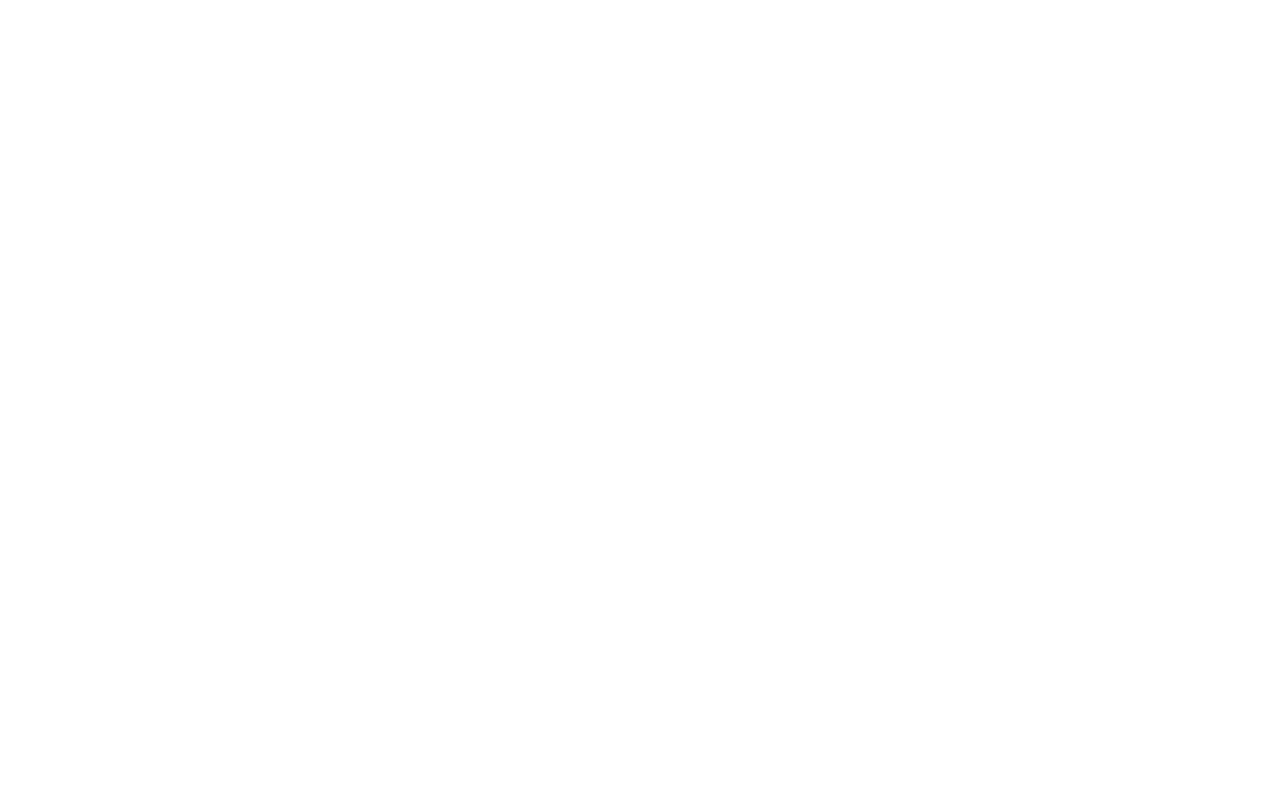
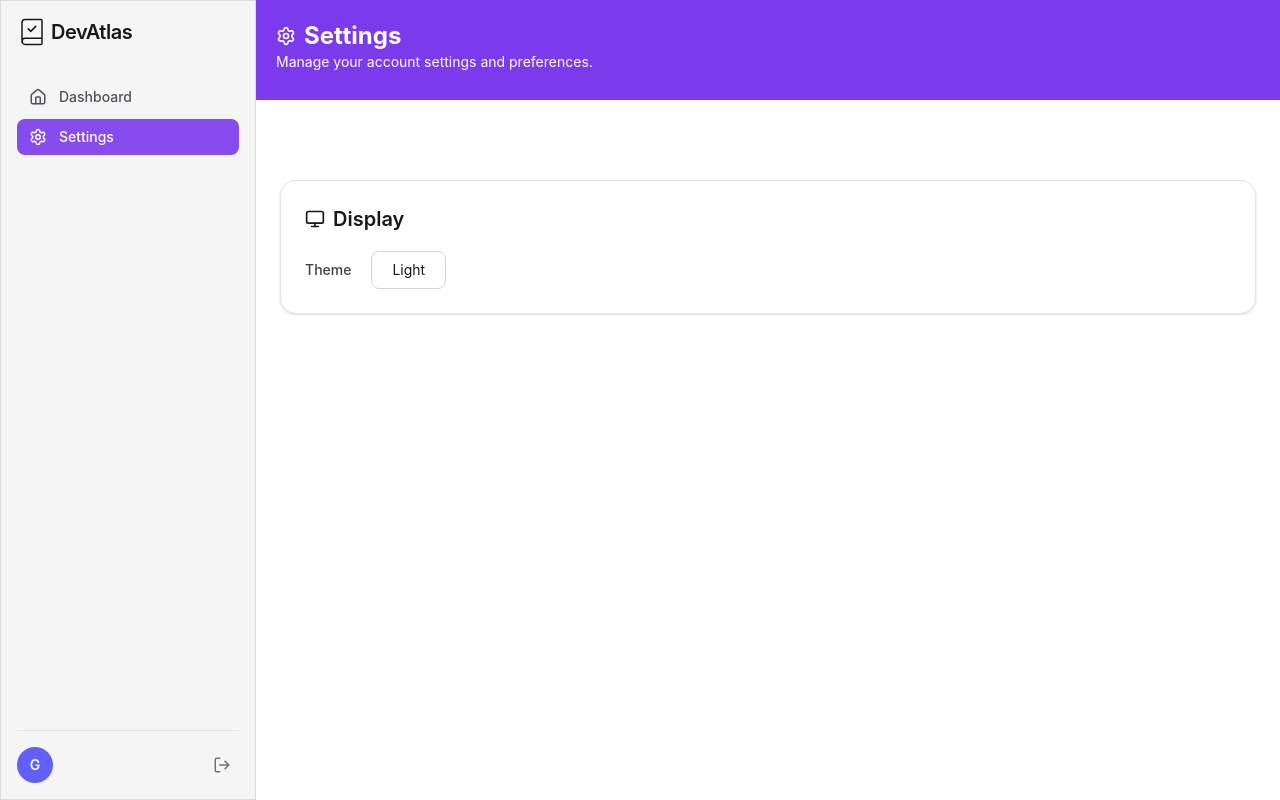
Before and after one commit to TomerP750/DevAtlas, a React (Vite) app in the folder frontend/: page /dashboard/settings in a window 1280 px wide. Before the commit this address had no page. Built offline with nearby package versions, Linux system fonts and the light colour scheme.

Commit message:
display settings added

```diff
--- a/frontend/src/features/dashboard/layout/sidebar/Sidebar.tsx
+++ b/frontend/src/features/dashboard/layout/sidebar/Sidebar.tsx
@@ -6,7 +6,7 @@ import { Badge } from "../../../../shared/ui/Badge";
 
 export function Sidebar() {
     return (
-        <aside className="hidden md:flex flex-col w-64 border border-black/10 dark:border-white bg-neutral-100 dark:bg-gray-800 p-4">
+        <aside className="hidden md:flex flex-col w-64 border border-black/10 dark:border-zinc-700 bg-neutral-100 dark:bg-gray-800 p-4">
 
             <h2 className="mb-8 inline-flex items-center gap-1 text-xl font-semibold tracking-tight text-zinc-900 dark:text-white">
                 <BookCheck size={30} strokeWidth={1.2} />
--- a/frontend/src/features/dashboard/settings/components/DisplaySettings.tsx
+++ b/frontend/src/features/dashboard/settings/components/DisplaySettings.tsx
@@ -1,9 +1,31 @@
-
+import { MonitorIcon } from "lucide-react";
+import { useTheme } from "../../../../shared/contexts/ThemeContext"
 
 export function DisplaySettings() {
+    const { theme, setTheme } = useTheme();
+
     return (
-        <section>
+        <section className="rounded-2xl border border-zinc-200 bg-white p-5 shadow-sm dark:border-zinc-700 dark:bg-zinc-900 sm:p-6">
+            <h2 className="inline-flex items-center gap-2 text-xl font-semibold text-zinc-900 dark:text-zinc-100">
+                <MonitorIcon className="h-5 w-5" />
+                <span>Display</span>
+            </h2>
+            <div className="mt-4 flex flex-col gap-4">
+                <div className="flex flex-col gap-2 sm:flex-row sm:items-center gap-5">
+                    <span className="text-sm font-medium text-zinc-700 dark:text-zinc-200">
+                        Theme
+                    </span>
+                    <select
+                        value={theme}
+                        onChange={(event) => setTheme(event.target.value as Theme)}
+                        className="cursor-pointer appearance-none rounded-lg border border-zinc-300 bg-white px-5 py-2 text-sm text-zinc-900 outline-none transition-colors focus:border-zinc-500 dark:border-zinc-700 dark:bg-zinc-800 dark:text-zinc-100"
+                    >
+                        <option value="light">Light</option>
+                        <option value="dark">Dark</option>
 
+                    </select>
+                </div>
+            </div>
         </section>
     )
 }
--- a/frontend/src/features/dashboard/settings/pages/SettingsPage.tsx
+++ b/frontend/src/features/dashboard/settings/pages/SettingsPage.tsx
@@ -1,19 +1,29 @@
+import { SettingsIcon } from "lucide-react";
+import { DashboardHeader } from "../../shared/components/DashboardHeader";
 import { DeleteAccount } from "../components/DeleteAccount";
 import { DisplaySettings } from "../components/DisplaySettings";
 import { PersonalInformationSettings } from "../components/PersonalInformationSettings";
 import { UpdatePassword } from "../components/UpdatePassword";
 
 
-export function SettingsPage() {
+export default function SettingsPage() {
+
     return (
-        <main>
-            <DisplaySettings />
+        <section className="flex min-h-screen flex-col gap-6 pb-24 md:pb-6">
 
-            <PersonalInformationSettings />
+            <DashboardHeader Icon={SettingsIcon} title="Settings" description={"Manage your account settings and preferences."} />
 
-            <UpdatePassword />
+            <div className="mt-8 p-6">
+                <DisplaySettings />
 
-            <DeleteAccount />
-        </main>
+                <PersonalInformationSettings />
+
+                <UpdatePassword />
+
+                <DeleteAccount />
+            </div>
+
+        </section>
     );
+
 }
--- a/frontend/src/features/dashboard/shared/components/DashboardHeader.tsx
+++ b/frontend/src/features/dashboard/shared/components/DashboardHeader.tsx
@@ -1,15 +1,19 @@
+import type { LucideIcon } from "lucide-react";
+
 interface DashboardHeaderProps {
     title: string;
     description: string;
+    Icon?: LucideIcon;
 }
 
-export function DashboardHeader({ title, description }: DashboardHeaderProps) {
+export function DashboardHeader({ title, description, Icon }: DashboardHeaderProps) {
     return (
         <header className="p-5 min-h-25 bg-brand-primary text-white dark:bg-gray-800">
-            <div className="">
+            <div className="flex items-center gap-2">
+                {Icon && <Icon className="h-5 w-5" />}
                 <h1 className="text-2xl font-bold">{title}</h1>
-                <p className="text-sm">{description}</p>
             </div>
+            <p className="text-sm text-white dark:text-zinc-400">{description}</p>
         </header>
     )
 }
--- a/frontend/src/layout/Routing.tsx
+++ b/frontend/src/layout/Routing.tsx
@@ -4,8 +4,10 @@ import { AuthLayout } from "../features/authentication/pages/AuthLayout";
 import { LoginPage } from "../features/authentication/pages/LoginPage";
 import { SignupPage } from "../features/authentication/pages/SignupPage";
 import { DashboardLayout } from "../features/dashboard/layout/DashboardLayout";
-import { Suspense } from "react";
+import { lazy, Suspense } from "react";
 import { DashboardIndex } from "../features/dashboard/index/pages/DashboardIndex";
+
+const SettingsPage = lazy(() => import("../features/dashboard/settings/pages/SettingsPage"));
 
 export function Routing() {
     return (
@@ -25,6 +27,12 @@ export function Routing() {
                     </SuspenseWrapper>}
                 />
 
+                <Route path="settings" element={
+                    <SuspenseWrapper>
+                        <SettingsPage />
+                    </SuspenseWrapper>}
+                />
+
             </Route>
         </Routes>
     )
```
